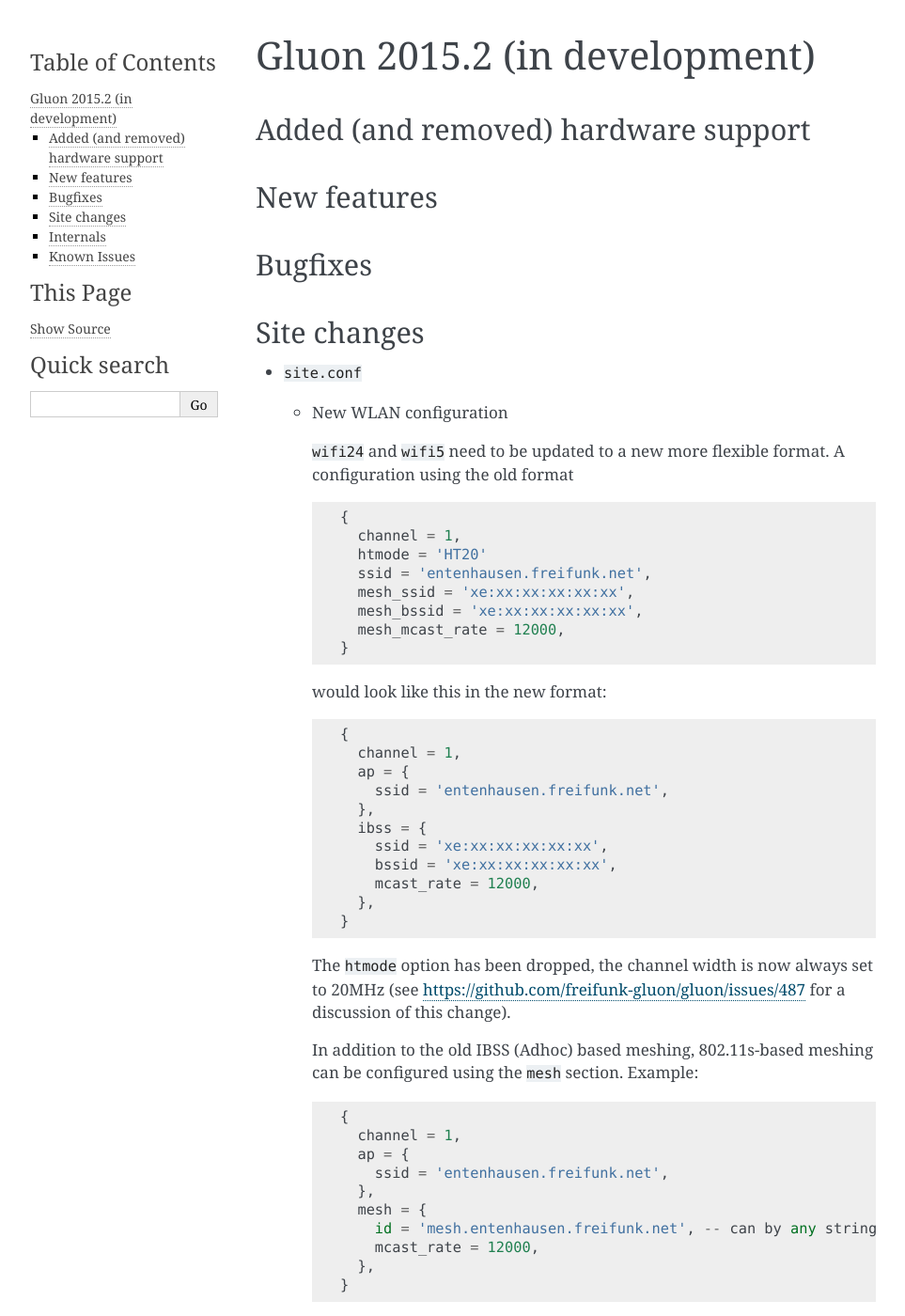
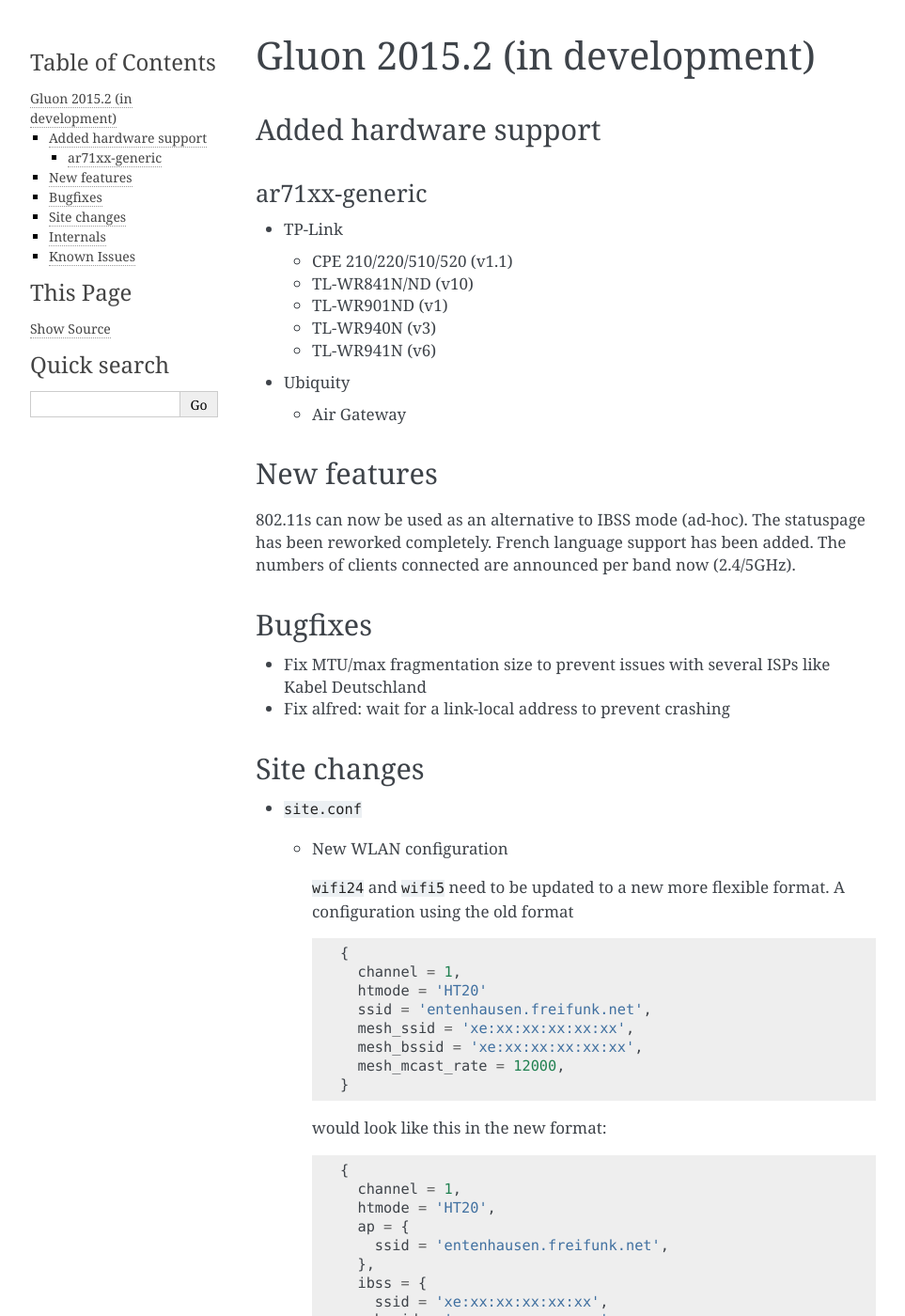
Before and after one commit to freifunk-gluon/gluon, a Sphinx documentation site: the page built from docs/releases/v2015.2.rst, in a window 1280 px wide and 1400 px high. Shown: the whole window at 94% size, without its empty margins (148-1111 px from the left). Built offline with Sphinx 7.4.7, drawn with Linux system fonts in a browser that asks for light colours; some of the changed text lies outside the part shown.

Commit message:
docs: Update v2015.2.rst
This commit adds the new devices supported since v2015.1.2, a brief summary of new features and bugfixes to the release notes.

As the deactivation of the HT-mode setting in site.conf might be non-permanent and still setting it doesn't cause any problems, it is not needed to be mentioned in the "Site changes" section, I think.

```diff
--- a/docs/releases/v2015.2.rst
+++ b/docs/releases/v2015.2.rst
@@ -1,17 +1,31 @@
 Gluon 2015.2 (in development)
 =============================
 
-Added (and removed) hardware support
+Added hardware support
 ~~~~~~~~~~~~~~~~~~~~~~~~~~~~~~~~~~~~
+ar71xx-generic
+^^^^^^^^^^^^^^
 
+* TP-Link
+
+  - CPE 210/220/510/520 (v1.1)
+  - TL-WR841N/ND (v10)
+  - TL-WR901ND (v1)
+  - TL-WR940N (v3)
+  - TL-WR941N (v6)
+
+* Ubiquity
+
+  - Air Gateway
 
 New features
 ~~~~~~~~~~~~
-
+802.11s can now be used as an alternative to IBSS mode (ad-hoc). The statuspage has been reworked completely. French language support has been added. The numbers of clients connected are announced per band now (2.4/5GHz).
 
 Bugfixes
 ~~~~~~~~
-
+* Fix MTU/max fragmentation size to prevent issues with several ISPs like Kabel Deutschland
+* Fix alfred: wait for a link-local address to prevent crashing
 
 Site changes
 ~~~~~~~~~~~~
@@ -37,6 +51,7 @@
 
       {
         channel = 1,
+        htmode = 'HT20',
         ap = {
           ssid = 'entenhausen.freifunk.net',
         },
@@ -47,14 +62,12 @@
         },
       }
 
-    The ``htmode`` option has been dropped, the channel width is now always set to 20MHz
-    (see https://github.com/freifunk-gluon/gluon/issues/487 for a discussion of this change).
-
     In addition to the old IBSS (Adhoc) based meshing, 802.11s-based meshing can be configured
     using the ``mesh`` section. Example::
 
       {
         channel = 1,
+        htmode = 'HT20',
         ap = {
           ssid = 'entenhausen.freifunk.net',
         },
@@ -143,3 +156,4 @@
 
 Known Issues
 ~~~~~~~~~~~~
+* site.conf HT-mode option has been disabled in this release (defaults to HT20 - see https://github.com/freifunk-gluon/gluon/issues/487)
```
